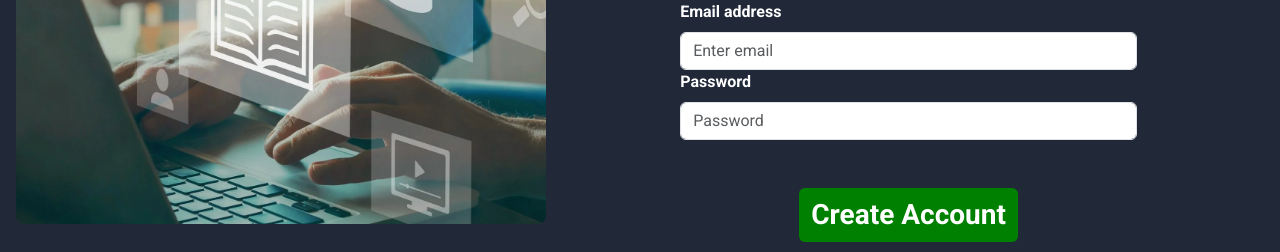
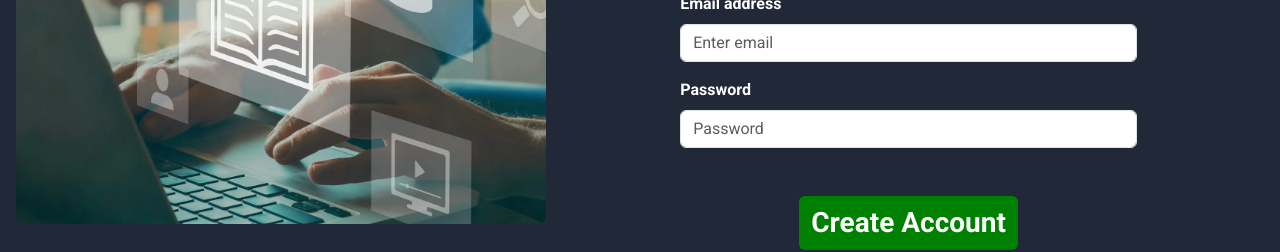
Before and after one commit to MauroVillagra1/RollingGourmet, a React (Vite) app: page /sing-up in a window 1280 px wide. Shown: the part 499-751 px from the top of the page. Built offline with nearby package versions, Linux system fonts and the light colour scheme.

Commit message:
oculto el valor en una variable de entorno

```diff
--- a/src/components/helpers/queries.js
+++ b/src/components/helpers/queries.js
@@ -3,6 +3,8 @@ const uriCategories = import.meta.env.VITE_API_CATEGORIES;
 const uriOrders = import.meta.env.VITE_API_ORDERS;
 const uriUsers = import.meta.env.VITE_API_USERS;
 const uriUsersLogin = import.meta.env.VITE_API_USERS_LOGIN;
+const uriRegister = import.meta.env.VITE_API_USER_REGISTER;
+
 const fetchData = async (url) => {
   try {
     const respuesta = await fetch(url);
@@ -141,7 +143,7 @@ export const deleteProductAPI = async (id) => {
 //busca los usuarios que ya están registrados
 export const registerList = async (user) => {
   try {
-    const resp = await fetch("http://localhost:3004/listUsers");
+    const resp = await fetch(uriRegister);
     const listUsers = await resp.json();
     if (listUsers) {
       return user;
--- a/src/components/view/signup/SignUp.jsx
+++ b/src/components/view/signup/SignUp.jsx
@@ -100,7 +100,10 @@ const SignUp = ({ setUserInLine }) => {
                 {errors.email?.message}
               </Form.Text>
             </Form.Group>
-            <Form.Group className="text mb-3" controlId="formBasicPassword">
+            <Form.Group
+              className="mt-3 text mb-3"
+              controlId="formBasicPassword"
+            >
               <Form.Label>Password</Form.Label>
               <Form.Control
                 type="password"
@@ -137,7 +140,7 @@ const SignUp = ({ setUserInLine }) => {
                     width: "60%",
                   }}
                   type="submit"
-                  className="text text-start border-0 fs-4 d-flex justify-content-center align-items-center"
+                  className="text text-start fs-lg-5 border-0 fs-4 d-flex justify-content-center align-items-center"
                 >
                   {" "}
                   <img
```
Also changed, not shown: 1 other file (tests, documents, lock files or other folders).
